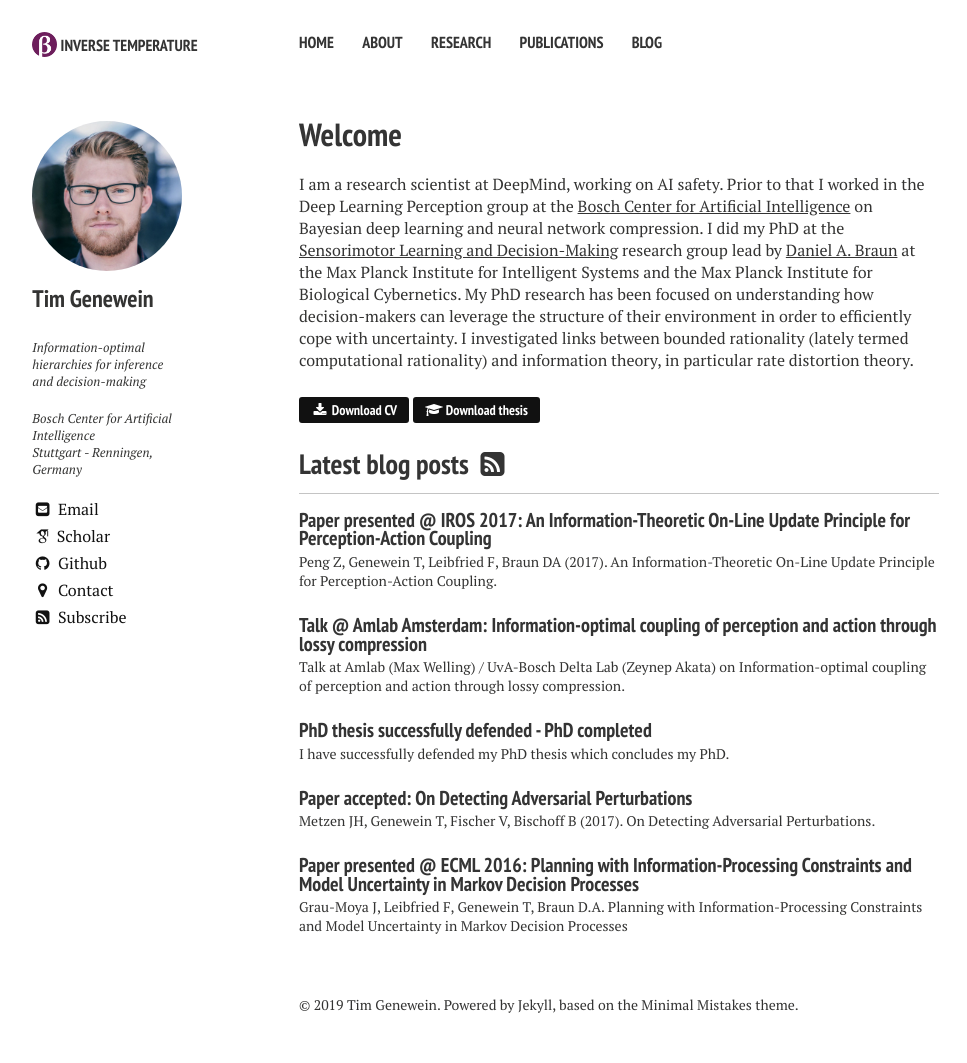
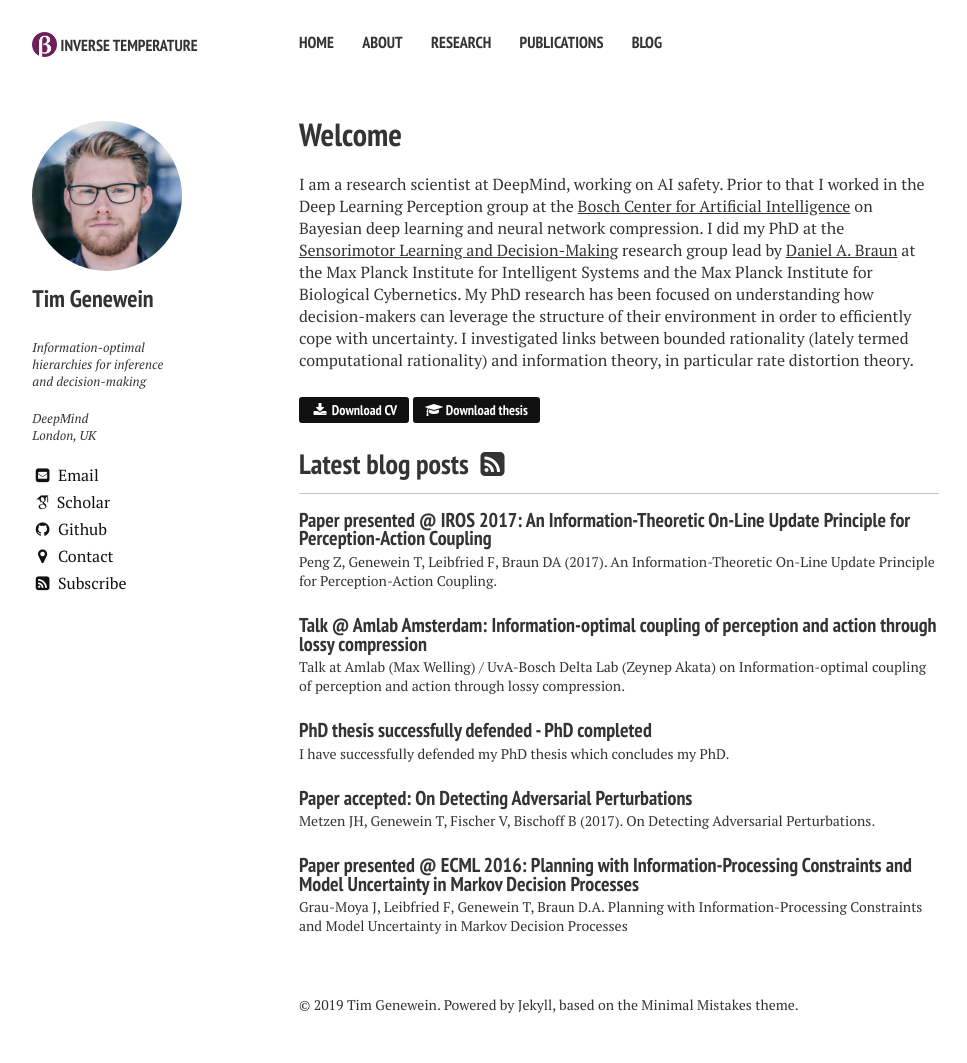
Before and after one commit to tgenewein/tgenewein.github.io, a Jekyll site: the page built from index.md, in a window 1280 px wide. Shown: the whole page, without its empty margins (21-988 px from the left). Built offline with Jekyll 4.4.1, drawn with Linux system fonts in a browser that asks for light colours; nearby versions of some CDN libraries; some web fonts are replaced.

Commit message:
Update _config.yml

```diff
--- a/_config.yml
+++ b/_config.yml
@@ -30,17 +30,17 @@ owner:
   avatar: bio-photo_new.jpg
   bio: ""
   topic: "Information-optimal hierarchies for inference and decision-making"
-  affiliation: "Bosch Center for Artificial Intelligence"
-  city: "Stuttgart - Renningen"
-  country: "Germany"
+  affiliation: "DeepMind"
+  city: "London"
+  country: "UK"
   email:
   disqus-shortname:
   twitter: #username
   facebook: #username
   google:
     plus: #username
-    analytics: UA-67740048-4
-    verify: xio3xMA4L7GA6clZpfS6Sv60FY6NR4R_m4Rbv_HK9k4
+    analytics: #UA-67740048-4
+    verify: #xio3xMA4L7GA6clZpfS6Sv60FY6NR4R_m4Rbv_HK9k4
     ad-client:
     ad-slot:
     scholar: "https://scholar.google.com/citations?user=peNTK9oAAAAJ&hl=en"
```
